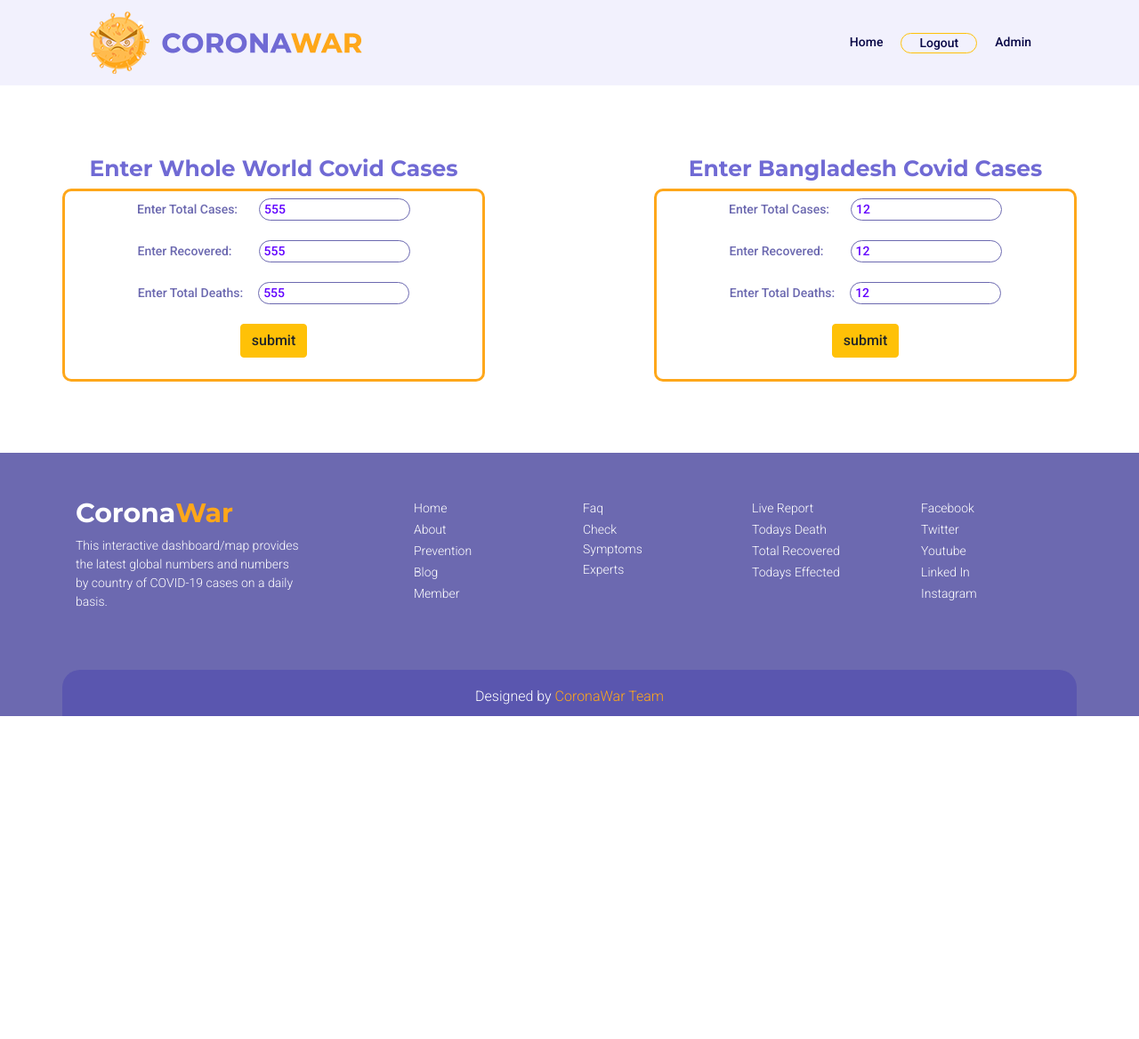
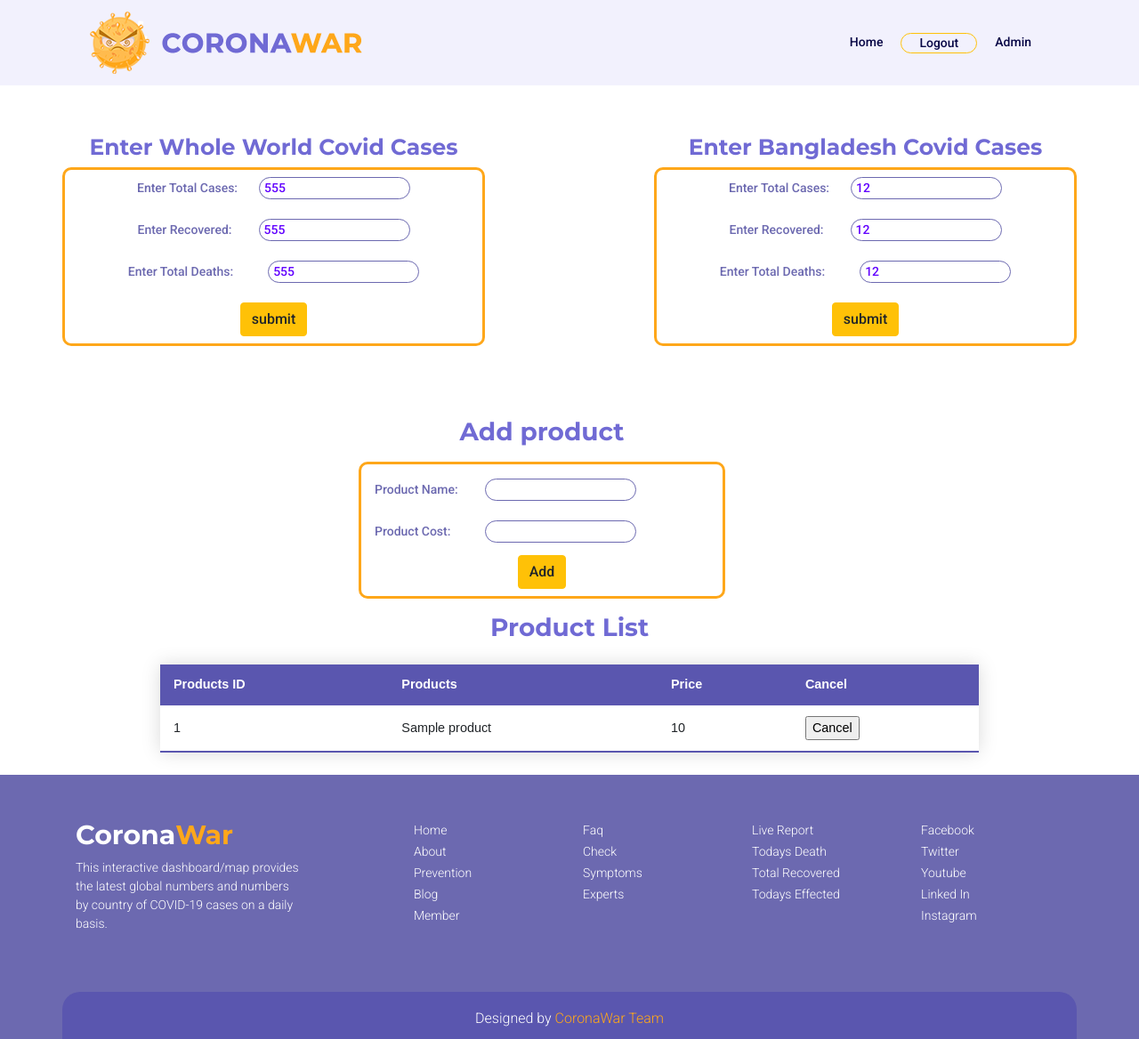
Before and after one commit to mahbub045/coronawar, a PHP site: page /admin.php in a window 1280 px wide. Shown: the whole page at 89% size. Before the commit the page ends 805 px from the top, so only its background shows below. Run offline with PHP 8.4, Linux system fonts and the light colour scheme; a user stored in the database is signed in; data comes from the database, SQL or seed files in the repository; tables that the repository leaves empty hold one stand-in row (values such as "Sample post").

Commit message:
Admin can add and delete product

```diff
--- a/admin.php
+++ b/admin.php
@@ -70,18 +70,24 @@
 	VALUES ('$cases','$recovered','$deaths')";
 	mysqli_query($conn,$sql);
 }
+?>
+<!-- show product list -->
+<?php
+include('dataconfig.php');
+$selectsql = "SELECT * FROM products";
 
-// else if(isset($_POST['wash_hand']) && isset($_POST['use_mask']) && isset($_POST['use_sanaitizer']) && isset($_POST['avoid_handshake']) && isset($_POST['avoid_touch']) && isset($_POST['doctor_appointment'])){
-// 	$wash_hand=$_POST['wash_hand'];
-// 	$use_mask=$_POST['use_mask'];
-// 	$use_sanaitizer=$_POST['use_sanaitizer'];
-// 	$avoid_handshake=$_POST['avoid_handshake'];
-// 	$avoid_touch=$_POST['avoid_touch'];
-// 	$doctor_appointment=$_POST['doctor_appointment'];
+$conn->query($selectsql);
+$result_doc = $conn->query($selectsql);
 
-// 	$sql="INSERT INTO prevents (WASH_HAND,USE_MASK,USE_SANITIZER,AVOID_HANDSHAKE,AVOID_TOUCH,D_APPOINTMENT) VALUES ('$wash_hand','$use_mask','$use_sanaitizer','$avoid_handshake','$avoid_touch','$doctor_appointment')";
-// 	mysqli_query($conn,$sql);
-// }
+if(isset($_POST['Product_Name']) && isset($_POST['Product_Cost']))
+{
+	$Product_Name =  $_POST['Product_Name'];
+	$Product_Cost = $_POST['Product_Cost'];
+
+	$sql = "INSERT INTO products (Product_Name,Product_Cost)
+	VALUES ('$Product_Name','$Product_Cost')";
+	mysqli_query($conn,$sql);
+}
 ?>
 
 <!DOCTYPE html>
@@ -201,6 +207,74 @@
 		</div>
 	</section>
 	<!-- cases end -->
+	<!-- add product list start -->
+	<section>
+		<div class="container">
+			<div class="row">
+				<div class="offset-3 pl-5 col-md-5">
+					<div class="custom_h2 text-center">
+						<h3>Add product</h3>
+					</div>
+					<div class="c_border mt-3 mb-3">
+						<form action="admin.php" method="POST" onsubmit="myFunctions()">
+							<div class="mt-3 mb-3 col-md-12">
+								<label for="" class="t_color">Product Name:</label>
+								<input class="coustom_margin2" type="text" name="Product_Name">
+							</div>
+							<div class="mt-3 mb-2 col-md-12">
+								<label for="" class="t_color">Product Cost:</label>
+								<input class="coustom_margin3" type="text" name="Product_Cost">
+							</div>
+							<div class="text-center">
+								<input class="btn btn-warning radious mb-2" type="submit" value="Add">
+							</div>
+						</form>
+					</div>
+				</div>
+			</div>
+		</section>
+		<!-- add product list end -->
+		<!-- Product list start -->
+	<section>
+		<div class="container">
+			<div class="row">
+				<div class="offset-1 col-md-10">
+					<div class="custom_h2 text-center">
+						<h3>Product List</h3>
+					</div>
+					<div class="mt-3 mb-3">
+						<table class="styled-table">
+							<thead>
+								<tr>
+									<th>Products ID</th>
+									<th>Products</th>
+									<th>Price</th>
+									<th>Cancel</th>
+								</tr>
+							</thead>
+							<tbody>
+								<?php
+								while ($row = $result_doc->fetch_assoc()) {
+									$Product_ID = $row["Product_ID"];
+									$Product_Name = $row["Product_Name"];
+									$Product_Cost = $row["Product_Cost"];
+									echo '<tr style=" width: 100%">';
+									echo "<td>" . $Product_ID . "</td>";
+									echo "<td>" . $Product_Name . "</td>";
+									echo "<td>" . $Product_Cost . "</td>";
+									// echo "<td> <a href = 'delete.php?Product_ID=$Product_ID'> Cancel </a> </td>";
+									echo "<td>". '<form method="get" action="delete.php"> <input type="hidden" name = "Product_ID"  value = '.$Product_ID.' ><input type= "submit" class="button-3" value = "Cancel"> </form>'. "</td>";
+									echo "</tr>";
+								}
+								?>
+							</tbody>
+						</table>
+					</div>
+				</div>
+			</div>
+		</section>
+
+		<!-- Product list end -->
 		<!-- footer start -->
 		<footer>
 			<div class="container">
--- a/css/admin.css
+++ b/css/admin.css
@@ -53,7 +53,7 @@
   border: 1px solid #6c69b0;
 }
 .coustom_margin3 {
-  margin-left: 13px;
+  margin-left: 35px;
   border-radius: 20px;
   padding-left: 5px;
   color: #6100ff;
@@ -61,6 +61,9 @@
   border: 1px solid #6c69b0;
 }
 /*cases end*/
+/* add product list start */
+
+/* add product list start */
 /*footer start*/
 footer {
   background-color: #6c69b0;
@@ -131,7 +134,7 @@
 
 .styled-table th,
 .styled-table td {
-    padding: 12px 15px;
+  padding: 12px 15px;
 }
 
 .styled-table tbody tr {
--- a/dataconfig.php
+++ b/dataconfig.php
@@ -11,7 +11,7 @@
 	die($conn -> error);
 }
 else{
-	echo "Database Connected";
+	// echo "Database Connected";
 }
 
 ?>
--- a/product.php
+++ b/product.php
@@ -66,7 +66,7 @@
 			<!-- navbar end -->
 		</div>
 	</header>
-	<!-- cases start -->
+	<!-- product start -->
 	<section class="custom_padding">
 		<div class="container">
 			<table class="styled-table">
@@ -92,14 +92,12 @@
 						echo "<td>". '<form method="post" action="product_checkout.php"> <input type="hidden" name = "P_ID" id="ID" value = '.$id.' ><input type= "submit" class="button-3" value = "Buy"> </form>'. "</td>";
 						echo "</tr>";
 					}
-
-
 					?>
 				</tbody>
 			</table>
 		</div>
 	</section>
-	<!-- cases end -->
+	<!-- product end -->
 	<!-- footer start -->
 	<footer>
 		<div class="container">
```
Also changed, not shown: delete.php (+22 -0 lines), 4 other files. Lines whose indentation alone changed are shown as unchanged.
